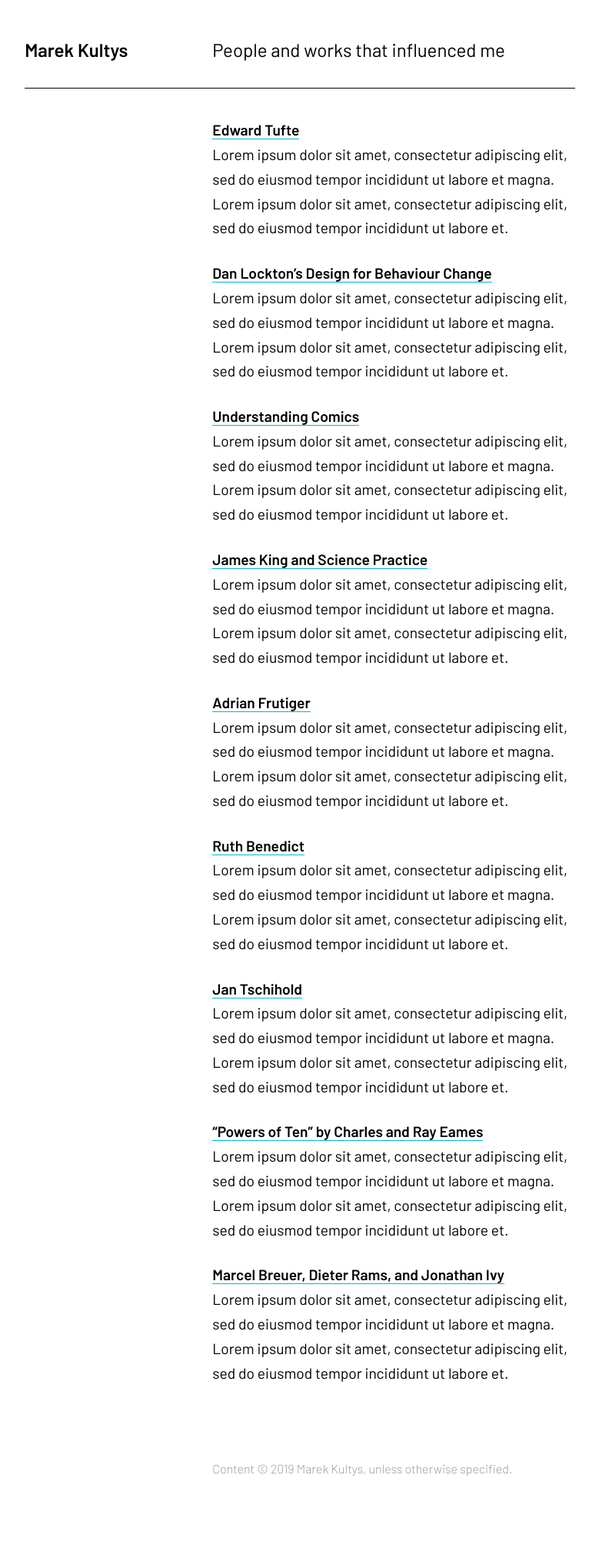
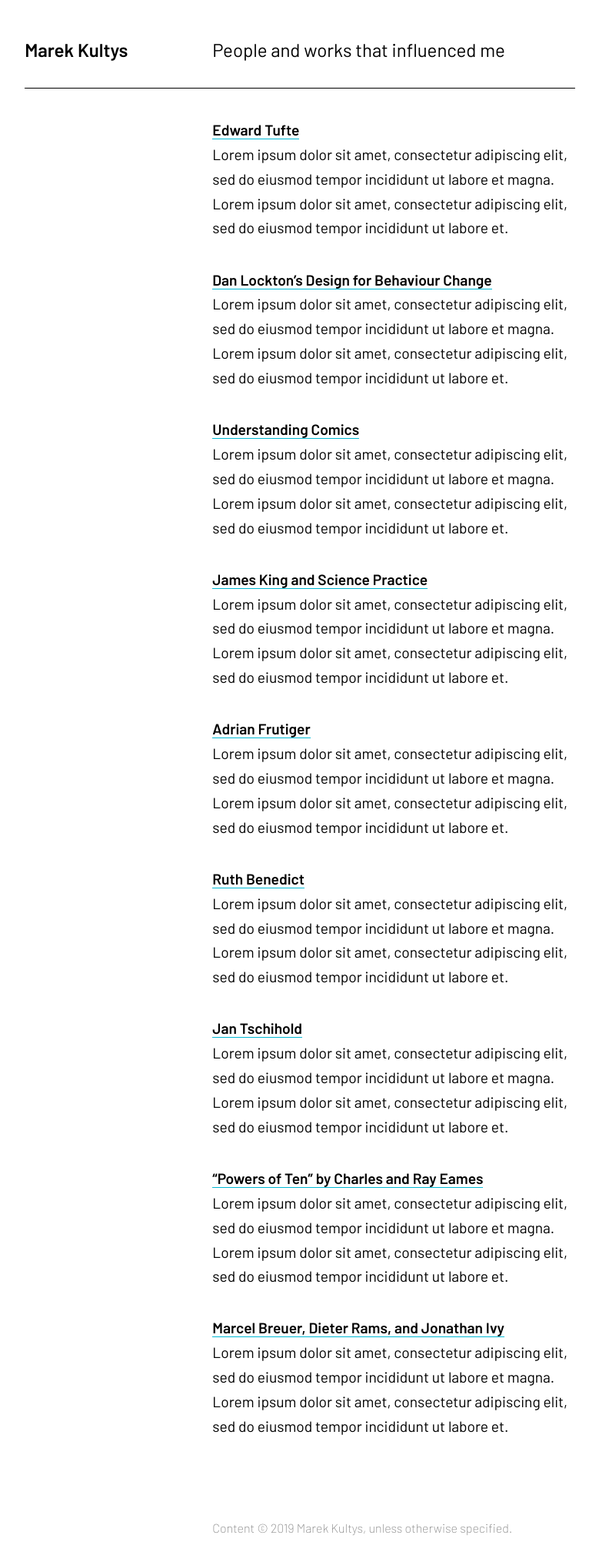
Before and after one commit to marek-kultys/marekkultys.github.io, a Jekyll site: the page built from influences/index.html, in a window 1280 px wide. Shown: the whole page at 77% size, without its empty margins (250-1029 px from the left). Built offline with Jekyll 4.4.1, drawn with Linux system fonts in a browser that asks for light colours; before the commit the page ends 1951 px from its top, so only the background shows below that.

Commit message:
Increase leading

```diff
--- a/_sass/body.scss
+++ b/_sass/body.scss
@@ -172,7 +172,7 @@
 }
 
 .entry {
-   margin-bottom: $large-leading;
+   margin-bottom: $huge-leading;
 }
 
 .backlink {
```
